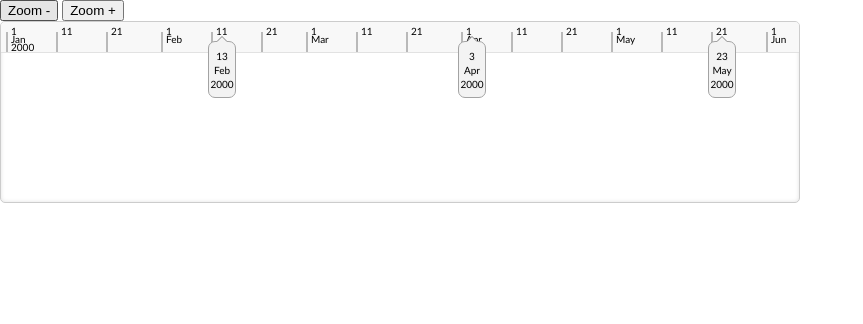
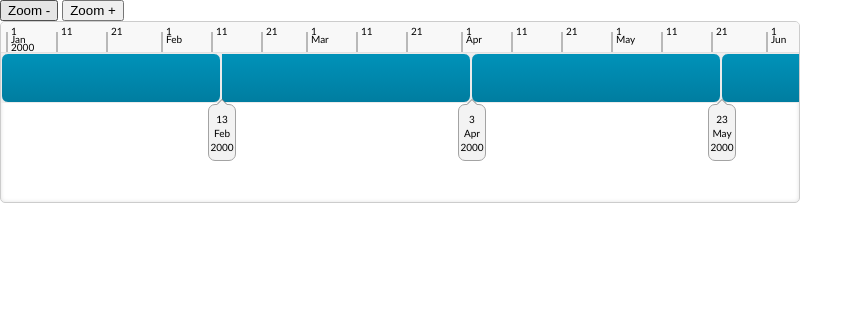
Before and after one commit to jsmarkus/pipeline, a website: page demo.html in a window 1280 px wide. Shown: the whole page, without its empty margins (0-863 px from the left). Drawn offline with nearby package versions, Linux system fonts and the light colour scheme.

Commit message:
support of intervals (not yet full)

```diff
--- a/design.css
+++ b/design.css
@@ -35,7 +35,6 @@
   background: #F8F8F8;
   border-bottom: 1px solid #E2E2E2;
   width: 100%;
-  float: left;
   position: relative;
 }
 .ppl-ruler-tick{
@@ -57,17 +56,14 @@
   line-height: 8px;
 }
 
-.ppl-ruler-tick:first-child{
-  margin: 0;
-}
 .ppl-interval-container{
   height: 50px;
-  margin-top: 5px;
-  float: left;
   background: #eee;
+  position: relative;
+  /*background: #E2E0FC;*/
 }
 .ppl-interval{
-  float: left;
+  position: absolute;
   background: linear-gradient(to bottom, #0092b9 0%,#007da0 100%);
   border-radius: 7px;
   height: 100%;
@@ -87,12 +83,11 @@
   height: 72px;
   width: 100%;
   position: relative;
-  float: left;
 }
 .ppl-stop{
   position: absolute;
   width: 26px;
-  margin: -13px;
+  margin-left: -13px;
   text-align: center;
   height: 55px;
   border-radius: 7px;
--- a/model.js
+++ b/model.js
@@ -10,6 +10,7 @@ function PipelineModel() {
   this.firstStop = null;
   this._stopsByDay = {};
   this._stopsByGuid = {};
+  this._attachInterval(new Interval(), null, null);
 }
 
 PipelineModel.prototype.addStop = function(day) {
@@ -24,6 +25,87 @@ PipelineModel.prototype.addStop = function(day) {
 
   this.syncBounds();
   this.trigger('addStop', stop);
+
+  // var intervalToSplit = this.getBoundingInterval(day);
+
+  this._splitInterval(stop);
+};
+
+PipelineModel.prototype._detachInterval = function(interval) {
+  if (interval.from) {
+    interval.from.nextInterval = null;
+    interval.from = null;
+  }
+  if (interval.to) {
+    interval.to.nextInterval = null;
+    interval.to = null;
+  }
+  if (interval === this._startInterval) {
+    this._startInterval = null;
+  }
+};
+
+PipelineModel.prototype._attachInterval = function(interval, fromStop, toStop) {
+  if (!fromStop) {
+    if (!this._startInterval) {
+      this._startInterval = interval;
+    } else {
+      throw new Error('cannot attach staring interval twice');
+    }
+  } else {
+    fromStop.nextInterval = interval;
+  }
+
+  if (toStop) {
+    toStop.prevInterval = interval;
+  }
+
+  interval.from = fromStop;
+  interval.to = toStop;
+
+  this.trigger('changeInterval', interval);
+};
+
+PipelineModel.prototype._joinIntervals = function(removingStop) {
+  var leftInterval = removingStop.prevInterval;
+  var rightInterval = removingStop.nextInterval;
+
+  var leftStop = leftInterval.from;
+  var rightStop = leftInterval.to;
+  this._detachInterval(rightInterval);
+  this._attachInterval(leftInterval, leftStop, rightStop);
+};
+
+PipelineModel.prototype._splitInterval = function(insertedStop) {
+  var prevStop = insertedStop.prev;
+  var nextStop = insertedStop.next;
+  var leftInterval = prevStop ? prevStop.nextInterval : this._startInterval;
+  if (!leftInterval) {
+    throw new Error('integrity error: interval not found');
+  }
+  this._detachInterval(leftInterval);
+  var rightInterval = new Interval(insertedStop, nextStop);
+  this._attachInterval(rightInterval, insertedStop, nextStop);
+  this._attachInterval(leftInterval, prevStop, insertedStop);
+};
+
+// PipelineModel.prototype._addInterval = function(fromStop, toStop) {
+//   var interval = new Interval(fromStop, toStop);
+//   this._attachInterval(interval, fromStop, toStop);
+// };
+
+PipelineModel.prototype.getBoundingInterval = function(value) {
+  var prevStop = this.findPreviousStop(value);
+  var interval;
+  if (!prevStop) {
+    interval = this._startInterval;
+  } else {
+    interval = prevStop.nextInterval;
+  }
+  if (!interval) {
+    throw new Error('integrity error: interval not found');
+  }
+  return interval;
 };
 
 PipelineModel.prototype._registerStop = function(stop) {
@@ -50,6 +132,9 @@ PipelineModel.prototype.removeStop = function(stop) {
   var nextStop = stop.next;
   var prevStop = stop.prev;
 
+  this._joinIntervals(stop);
+
+
   if (nextStop) {
     nextStop.prev = prevStop;
   }
@@ -71,6 +156,7 @@ PipelineModel.prototype.removeStop = function(stop) {
   this.trigger('removeStop', stop);
 
   this._unregisterStop(stop);
+
 };
 
 
@@ -178,3 +264,10 @@ function Stop(value) {
   this.prev = null;
   this.guid = GUID();
 }
+//--------------
+
+function Interval(from, to) {
+  this.from = from;
+  this.to = to;
+  this.guid = GUID();
+}
--- a/view.js
+++ b/view.js
@@ -15,10 +15,12 @@ function Pipeline() {
   this._onRemoveStop = this._onRemoveStop.bind(this);
   this._onChangeStopDay = this._onChangeStopDay.bind(this);
   this._onBoundsChange = this._onBoundsChange.bind(this);
+  this._onChangeInterval = this._onChangeInterval.bind(this);
 
   this._state = STATE_IDLE;
 
-  this._stopMarkersByGuid = [];
+  this._stopMarkersByGuid = {};
+  this._intervalMarkersByGuid = {};
   this._fmt = {};
 
   this.setFormatters(fmt);
@@ -190,6 +192,9 @@ Pipeline.prototype.setStateDragging = function() {
   if (nextStop) {
     this._dragMaxOffset = this.dayToOffset(nextStop.value - 1);
   }
+
+  this._dragIntervalLeft = this._selectedStop.prevInterval;
+  this._dragIntervalRight = this._selectedStop.nextInterval;
 };
 
 Pipeline.prototype.isStateDragging = function() {
@@ -199,6 +204,8 @@ Pipeline.prototype.isStateDragging = function() {
 Pipeline.prototype.setStateIdle = function() {
   console.log('STATE_IDLE');
   this._state = STATE_IDLE;
+  this._dragIntervalLeft = null;
+  this._dragIntervalRight = null;
 };
 
 Pipeline.prototype.isStateIdle = function() {
@@ -275,6 +282,7 @@ Pipeline.prototype._initListeners = function() {
   this.model.bind('removeStop', this._onRemoveStop);
   this.model.bind('changeStopDay', this._onChangeStopDay);
   this.model.bind('boundsChange', this._onBoundsChange);
+  this.model.bind('changeInterval', this._onChangeInterval);
 };
 
 Pipeline.prototype._onWaitDragTimeout = function() {
@@ -380,6 +388,9 @@ Pipeline.prototype._onMouseMove = function(e) {
       this._stopMarkerByStop(this._selectedStop),
       day);
 
+    this._updateIntervalMarkerStart(this._dragIntervalRight, day);
+    this._updateIntervalMarkerEnd(this._dragIntervalLeft, day);
+
     return;
   }
 };
@@ -390,6 +401,11 @@ Pipeline.prototype._onAddStop = function(stop) {
 
 Pipeline.prototype._onRemoveStop = function(stop) {
   this._removeStopMarker(stop);
+};
+
+Pipeline.prototype._onChangeInterval = function(interval) {
+  console.log(interval);
+  this._updateIntervalMarker(interval);
 };
 
 Pipeline.prototype._onBoundsChange = function() {
@@ -412,6 +428,36 @@ Pipeline.prototype._removeStopMarker = function(stop) {
   this._unregisterStopMarker(marker);
 };
 
+
+Pipeline.prototype._updateIntervalMarkerStart = function(interval, value) {
+  var marker = this._intervalMarkerByInterval(interval);
+  var start = this.dayToOffset(value);
+  var end = interval.to ? this.dayToOffset(interval.to.value) : Infinity;
+  marker.setBounds(start, end);
+};
+
+Pipeline.prototype._updateIntervalMarkerEnd = function(interval, value) {
+  var marker = this._intervalMarkerByInterval(interval);
+  var start = interval.from ? this.dayToOffset(interval.from.value) : 0;
+  var end = this.dayToOffset(value);
+  marker.setBounds(start, end);
+};
+
+Pipeline.prototype._updateIntervalMarker = function(interval) {
+  var marker = this._intervalMarkerByInterval(interval);
+  if (!marker) {
+    marker = new IntervalMarker({
+      guid: interval.guid
+    });
+    this.$.intervalContainer.append(marker.$);
+    this._registerIntervalMarker(marker, interval);
+  }
+
+  var left = interval.from ? this.dayToOffset(interval.from.value) : 0;
+  var right = interval.to ? this.dayToOffset(interval.to.value) : Infinity;
+  marker.setBounds(left, right);
+};
+
 Pipeline.prototype._addStopMarker = function(stop) {
   var day = stop.value;
   var marker = new StopMarker({
@@ -432,6 +478,14 @@ Pipeline.prototype._updateStopMarker = function(marker, day) {
 
 Pipeline.prototype._stopMarkerByStop = function(stop) {
   return this._stopMarkersByGuid[stop.guid];
+};
+
+Pipeline.prototype._intervalMarkerByInterval = function(interval) {
+  return this._intervalMarkersByGuid[interval.guid];
+};
+
+Pipeline.prototype._registerIntervalMarker = function(marker, interval) {
+  this._intervalMarkersByGuid[interval.guid] = marker;
 };
 
 Pipeline.prototype._registerStopMarker = function(marker, stop) {
@@ -504,8 +558,33 @@ StopMarker.prototype.setDragging = function(value) {
 };
 //-----------------------------
 
-function Interval() {}
+function IntervalMarker(options) {
+  if (!options) {
+    throw new Error('no options');
+  }
+  if (!options.guid) {
+    throw new Error('no guid');
+  }
 
-Interval.prototype.render = function() {
+  this.$ = this.render();
+  this.$.attr('guid', this.guid = options.guid);
+}
+
+IntervalMarker.prototype.setBounds = function(left, right) {
+  this.$.css('left', left);
+  if (right === Infinity) {
+    this.$.css({
+      'width': '',
+      'right': 0
+    });
+  } else {
+    this.$.css({
+      'width': right - left,
+      'right': ''
+    });
+  }
+};
+
+IntervalMarker.prototype.render = function() {
   return $('<div class="' + CLASS_INTERVAL + '">');
 };
```
